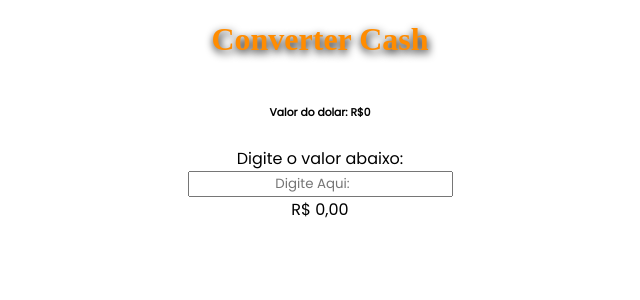
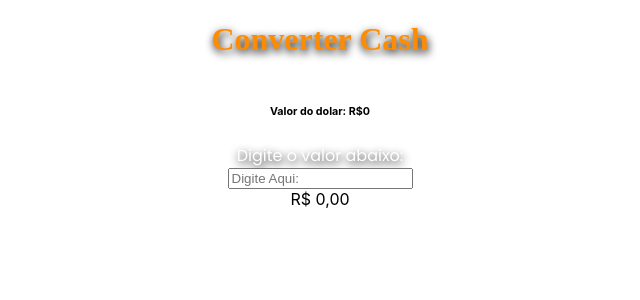
Before and after one commit to Deividi-Lucas/Converter-Cash, a React (Create React App) app: page / in a window 1280 px wide. Shown: the top 300 px of the page, without its empty margins (320-960 px from the left). Built offline with nearby package versions, Linux system fonts and the light colour scheme; no server answers.

Commit message:
fix [ error of display and style about the label ]

```diff
--- a/src/Components/Input/style.scss
+++ b/src/Components/Input/style.scss
@@ -1,7 +1,8 @@
-* {
+.input-class{
+  display: flex;
+  flex-direction: column;
   font-family: 'Poppins', sans-serif;
+  text-align: center;
+  color: #ffffff;
+  text-shadow: 1px 3px 0.5rem black;
 }
-
-input{
-  text-align: center;
-}
```
